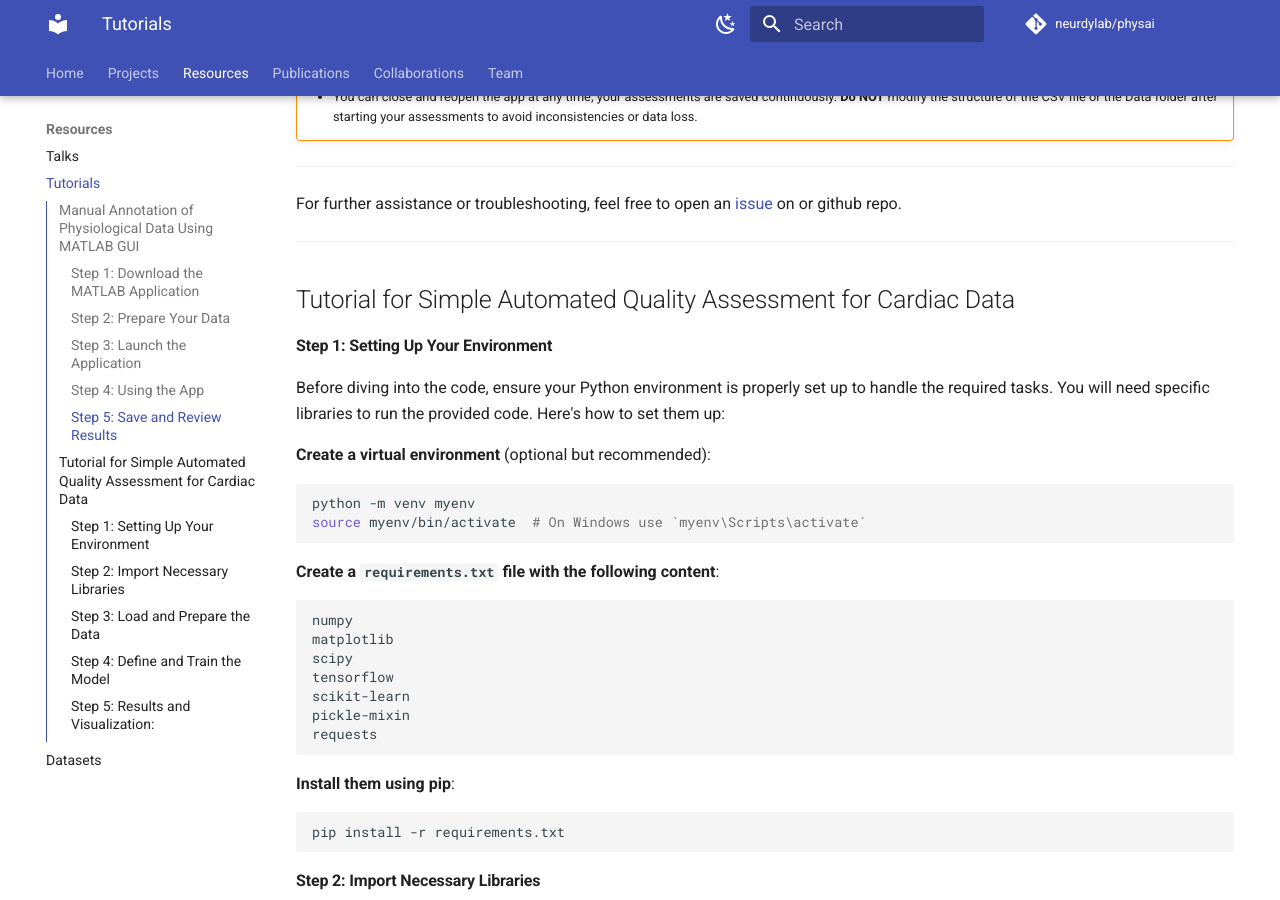
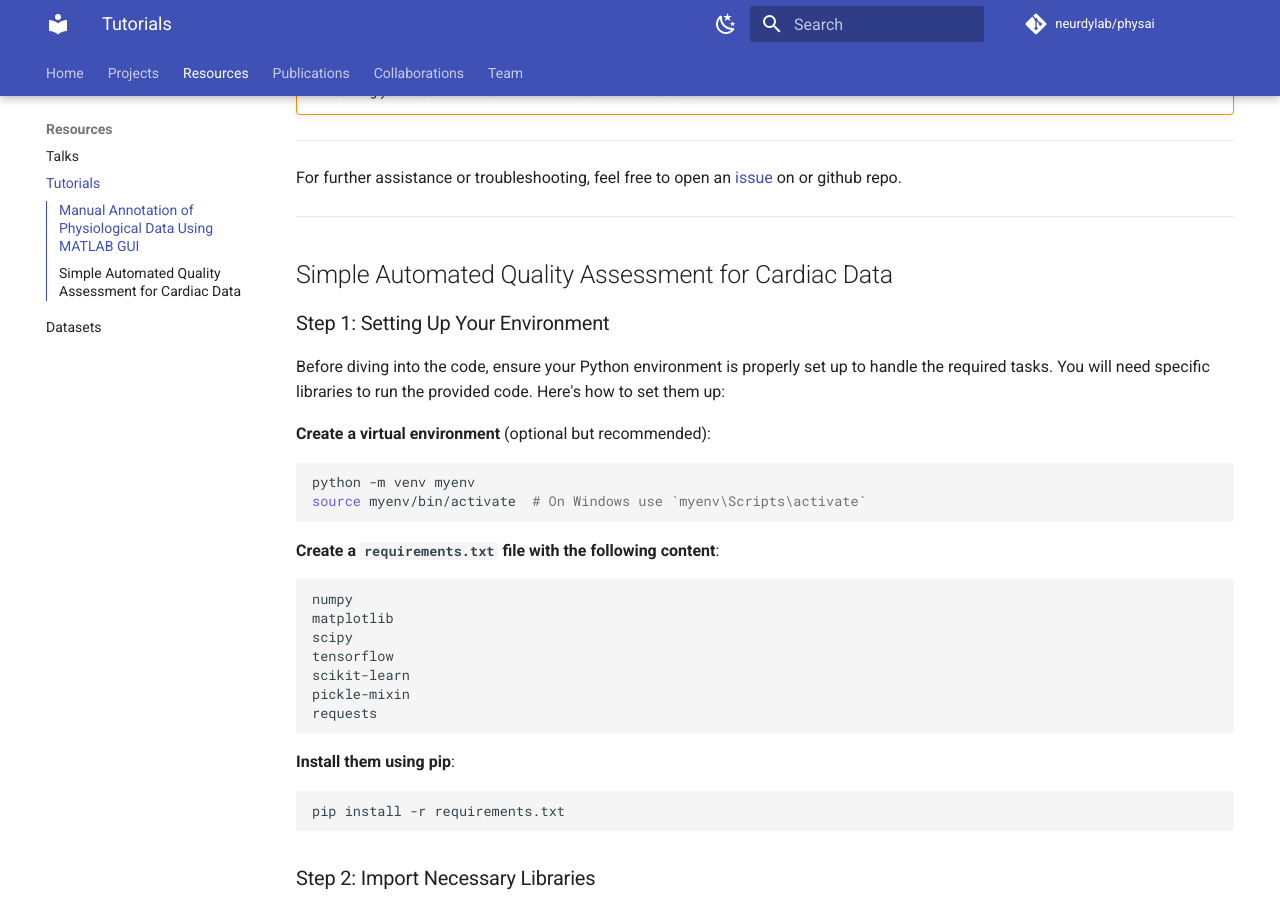
Before and after one commit to neurdylab/physai, an MkDocs documentation site: the page built from docs/resources/tutorials.md, in a window 1280 px wide and 900 px high, scrolled down 2318 px. Built offline with MkDocs 1.6.1 and Material for MkDocs 9.7.7, drawn with Linux system fonts in a browser that asks for light colours; comment, search, counter and statistics services are not loaded.

Commit message:
reorganized tutorials

````diff
--- a/docs/resources/tutorials.md
+++ b/docs/resources/tutorials.md
@@ -7,17 +7,17 @@
 
 This guide will help you utilize the QA_app, a tool for visualizing and manually assessing the quality of physiological data in MATLAB. By following these instructions, you'll be able to label data quality, add comments, and generate a summary CSV file with your annotations.
 
-### Step 1: Download the MATLAB Application
+<h3>Step 1: Download the MATLAB Application</h3>
 
 **Download the application files**:
 
-- **Clone the GitHub repository** containing the application. If you have Git installed, open your terminal or command prompt and run:
-  ```bash
-  git clone https://github.com/neurdylab/physio_QA_manual.git
-  ```
-- Alternatively, **download the ZIP file** from the GitHub page and extract it to your desired location.
+**Clone the GitHub repository** containing the application. If you have Git installed, open your terminal or command prompt and run:
+```bash
+git clone https://github.com/neurdylab/physio_QA_manual.git
+```
+Alternatively, **download the ZIP file** from the GitHub page and extract it to your desired location.
 
-### Step 2: Prepare Your Data
+<h3>Step 2: Prepare Your Data</h3>
 
 **Access example data files**:
 
@@ -34,12 +34,12 @@
         ...
 ```
 
-### Step 3: Launch the Application
+<h3>Step 3: Launch the Application</h3>
 
 - **Open MATLAB** and set your current directory to the root of the `physio_QA_manual` folder.
 - **Execute the `QA_App_v101.m` script** by typing the script's name in the Command Window and pressing Enter. This will open the Quality Assessment GUI.
 
-### Step 4: Using the App
+<h3>Step 4: Using the App</h3>
 
 **Load Data**:
 
@@ -63,7 +63,7 @@
   <figcaption>Preview of the manual annotation tool.</figcaption>
 </figure>
 
-### Step 5: Save and Review Results
+<h3>Step 5: Save and Review Results</h3>
 
 **Check and save your assessment results**:
 
@@ -80,9 +80,9 @@
 
 ---
 
-## Tutorial for Simple Automated Quality Assessment for Cardiac Data
+## Simple Automated Quality Assessment for Cardiac Data
 
-#### Step 1: Setting Up Your Environment
+<h3>Step 1: Setting Up Your Environment</h3>
 Before diving into the code, ensure your Python environment is properly set up to handle the required tasks. You will need specific libraries to run the provided code. Here's how to set them up:
 
 **Create a virtual environment** (optional but recommended):
@@ -106,7 +106,7 @@
    pip install -r requirements.txt
    ```
 
-#### Step 2: Import Necessary Libraries
+<h3>Step 2: Import Necessary Libraries</h3>
 Open your Python script or notebook and import the necessary modules:
 
 ```python
@@ -123,7 +123,7 @@
 from sklearn.preprocessing import StandardScaler
 ```
 
-#### Step 3: Load and Prepare the Data
+<h3>Step 3: Load and Prepare the Data</h3>
 For this tutorial, you will use a dataset containing cardiac signals.
 
 **Download the dataset**: Ensure that the files `cardiac_input.pkl` and `cardiac_label.pkl` are placed in your working directory. These files can be downloaded from the provided OSF link: [OSF Dataset](https://osf.io/z8yph/).
@@ -180,7 +180,7 @@
 y = y[~nanmask]
 ```
 
-#### Step 4: Define and Train the Model
+<h3>Step 4: Define and Train the Model</h3>
 You will use a 1D CNN, which is suitable for time-series and sequence data like cardiac signals.
 
 **Setup cross-validation**: Use 5-fold cross-validation to ensure the model generalizes well across different subsets of your data.
@@ -210,7 +210,7 @@
 history = model.fit(X_train, y_train, epochs=25, validation_split=0.2, batch_size=2, callbacks=[EarlyStopping(monitor='val_loss', patience=5, restore_best_weights=True)])
 ```
 
-#### Step 5: Results and Visualization:
+<h3>Step 5: Results and Visualization:</h3>
 
 Plot the training history and display the accuracy and loss metrics to evaluate the model performance:
 ```python
````
